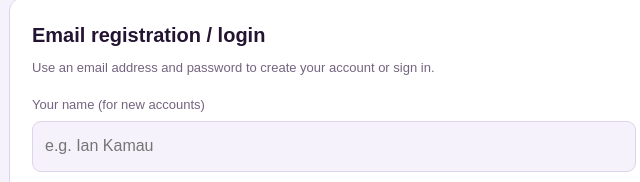
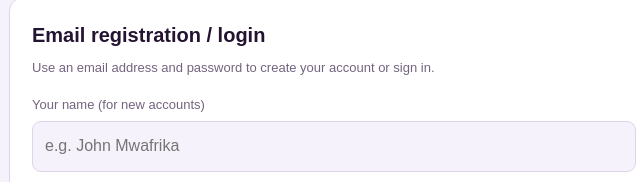
Before and after one commit to future-mik/hustle-ndogo, a plain HTML site: page index.html in a window 1280 px wide. Both pictures are taken after a click on the button "Join Us". Shown: the part 331-513 px from the top of the page, 120-760 px from the left. Drawn offline with Linux system fonts and the light colour scheme; no server answers.

Commit message:
Update index.html
Updated index.html 1

```diff
--- a/index.html
+++ b/index.html
@@ -191,7 +191,7 @@ footer{border-top:1px solid var(--border);text-align:center;padding:30px 15px;co
 <div id="signedOutArea">
 <div class="auth-card">
 <h2>Email registration / login</h2><p>Use an email address and password to create your account or sign in.</p>
-<div class="field"><label for="fullName">Your name (for new accounts)</label><input id="fullName" type="text" autocomplete="name" placeholder="e.g. Ian Kamau"></div>
+<div class="field"><label for="fullName">Your name (for new accounts)</label><input id="fullName" type="text" autocomplete="name" placeholder="e.g. John Mwafrika"></div>
 <div class="field"><label for="email">Email address</label><input id="email" type="email" autocomplete="email" placeholder="you@example.com"></div>
 <div class="field"><label for="password">Password</label><input id="password" type="password" autocomplete="current-password" placeholder="At least 6 characters"></div>
 <div class="form-row">
```
